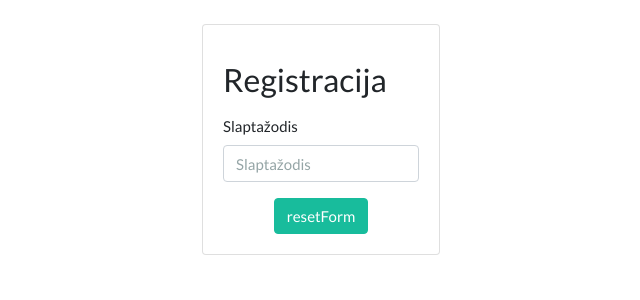
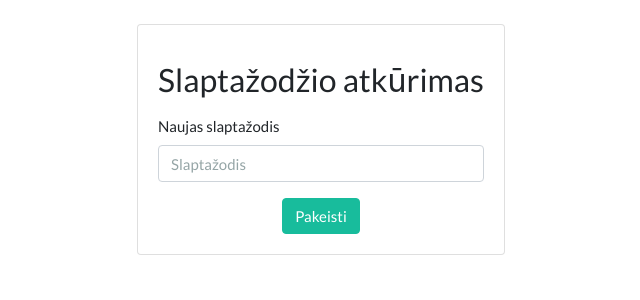
Before and after one commit to Mentel/Semestro-projektas, a Symfony app: template templates/reset/resetpassword.html.twig in a window 1280 px wide. Shown: the part 55-355 px from the top of the page, without its empty margins (319-959 px from the left). Run offline with Twig, Linux system fonts and the light colour scheme; the template is opened without the code that fills it, so the values that code supplies are empty; form fields are guessed from the names that the template uses; some libraries are stand-ins or nearby versions.

Commit message:
More language fixing

```diff
--- a/templates/reset/resetemail.html.twig
+++ b/templates/reset/resetemail.html.twig
@@ -1,13 +1,13 @@
 {% extends 'base.html.twig' %}
 
-{% block title %}Slaptazodzio atnaujinimas{% endblock %}
+{% block title %}Slaptažodžio atkūrimas{% endblock %}
 
 {% block body %}
     <div class="row justify-content-center">
         <div class="card">
             <div class="card-body">
                 {{ form_start(resetForm) }}
-                <h1 class="h3 mb-3 mt-3 font-weight-normal">Slaptazodzio atnaujinimas</h1>
+                <h1 class="h3 mb-3 mt-3 font-weight-normal">Slaptažodžio atkūrimas</h1>
                 <div class="form-group">
                     <label for="exampleInputEmail1">Elektroninis paštas</label>
                     {{ form_errors(resetForm.email) }}
@@ -16,7 +16,7 @@
 
 
                 <div class="row justify-content-center">
-                    <button type="submit" class="btn btn-success">Siusti</button>
+                    <button type="submit" class="btn btn-success">Siūsti</button>
                 </div>
                 {{ form_end(resetForm) }}
             </div>
--- a/templates/reset/resetpassword.html.twig
+++ b/templates/reset/resetpassword.html.twig
@@ -1,22 +1,22 @@
 {% extends 'base.html.twig' %}
 
-{% block title %}Slaptazodzio atkurimas{% endblock %}
+{% block title %}Slaptažodžio atkūrimas{% endblock %}
 
 {% block body %}
     <div class="row justify-content-center">
         <div class="card">
             <div class="card-body">
                 {{ form_start(resetForm) }}
-                <h1 class="h3 mb-3 mt-3 font-weight-normal">Registracija</h1>
+                <h1 class="h3 mb-3 mt-3 font-weight-normal">Slaptažodžio atkūrimas</h1>
 
                 <div class="form-group">
-                    <label for="exampleInputPassword1">Slaptažodis</label>
+                    <label for="exampleInputPassword1">Naujas slaptažodis</label>
                     {{ form_errors(resetForm.plainPassword) }}
                     {{ form_widget(resetForm.plainPassword, {'attr': {'type': 'password', 'class': 'form-control', 'name': 'password', 'id': 'inputPassword', 'required': '', 'placeholder': 'Slaptažodis'}}) }}
                 </div>
 
                 <div class="row justify-content-center">
-                    <button type="submit" class="btn btn-success">resetForm</button>
+                    <button type="submit" class="btn btn-success">Pakeisti</button>
                 </div>
                 {{ form_end(resetForm) }}
             </div>
```
